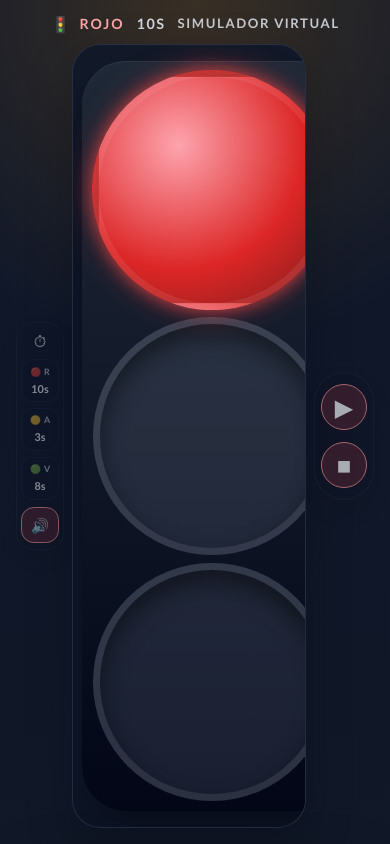
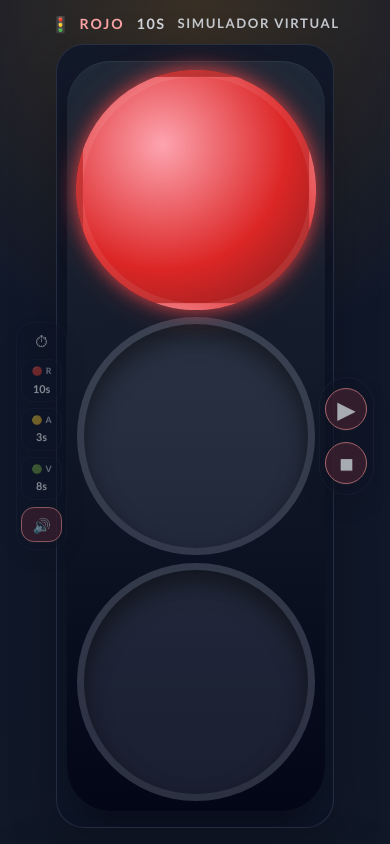
Before and after one commit to carteaga/mimo-traffic-lights, a React (Vite) app: page / in a window 390 px wide. Shown: the top 844 px of the page. Built offline with nearby package versions, Linux system fonts and the light colour scheme; no server answers.

Commit message:
Keep mobile hero stage visible under tight widths

```diff
--- a/src/App.css
+++ b/src/App.css
@@ -853,8 +853,18 @@
     --hero-side-column-gap: 0rem;
     --hero-side-rail-space-left: 0rem;
     --hero-side-rail-space-right: 0rem;
-    --settings-rail-inset: 0rem;
-    --control-rail-inset: 0rem;
+    --settings-rail-width: clamp(2.75rem, 15vw, 3.2rem);
+    --control-rail-width: clamp(2.9rem, 17vw, 3.45rem);
+    --hero-mobile-max-rail-width: max(
+      var(--settings-rail-width),
+      var(--control-rail-width)
+    );
+    --hero-mobile-left-overlap-limit: calc(
+      var(--traffic-panel-padding) + var(--traffic-shell-padding) + 0.1rem
+    );
+    --hero-mobile-right-overlap-limit: calc(
+      var(--traffic-panel-padding) + var(--traffic-shell-padding) + 0.2rem
+    );
     --hero-stage-height: calc(
       100dvh - var(--hero-top-padding) - var(--hero-bottom-padding) -
         var(--hero-header-height) - var(--hero-mobile-header-gap) - var(--hero-gap)
@@ -878,36 +888,51 @@
   }
 
   .hero-mobile-stage-shell {
+    position: relative;
     height: 100%;
     width: min(
       100%,
       calc(
-        var(--traffic-scene-width) + var(--settings-rail-width) +
-          var(--control-rail-width) + 1rem
+        var(--traffic-scene-width) + (var(--hero-mobile-max-rail-width) * 2) +
+          1rem
       )
     );
-    display: grid;
-    grid-template-columns:
-      minmax(0, var(--settings-rail-width))
-      minmax(0, var(--traffic-scene-width))
-      minmax(0, var(--control-rail-width));
+    min-width: 0;
+    display: flex;
     align-items: center;
-    justify-items: center;
-    column-gap: 0.5rem;
+    justify-content: center;
+    overflow: visible;
+    isolation: isolate;
   }
 
   .hero-mobile-rail {
-    height: 100%;
-    display: grid;
+    position: absolute;
+    top: 50%;
+    display: flex;
     align-items: center;
+    z-index: 2;
   }
 
   .hero-mobile-rail--left {
-    justify-items: start;
+    left: min(
+      0rem,
+      calc(
+        ((100% - var(--traffic-scene-width)) / 2) - var(--settings-rail-width) +
+          var(--hero-mobile-left-overlap-limit)
+      )
+    );
+    transform: translateY(-50%);
   }
 
   .hero-mobile-rail--right {
-    justify-items: end;
+    right: min(
+      0rem,
+      calc(
+        ((100% - var(--traffic-scene-width)) / 2) - var(--control-rail-width) +
+          var(--hero-mobile-right-overlap-limit)
+      )
+    );
+    transform: translateY(-50%);
   }
 
   .hero-mobile-header {
@@ -941,6 +966,9 @@
     height: 100%;
     display: grid;
     align-items: center;
+    justify-items: center;
+    position: relative;
+    z-index: 1;
   }
 
   .hero-mobile-stage-center .traffic-light-card {
@@ -960,47 +988,3 @@
     grid-column: 1;
   }
 }
-
-@media (max-width: 310px) {
-  .app {
-    --settings-overlay-shift: -0.1rem;
-    --control-overlay-shift: -0.25rem;
-  }
-
-  .hero-mobile-stage-shell {
-    display: none;
-  }
-
-  .hero-light-stage {
-    display: grid;
-    align-items: center;
-    justify-items: center;
-  }
-
-  .hero-light-stack {
-    display: grid;
-    width: min(100%, var(--traffic-scene-width));
-    grid-template-columns: minmax(0, var(--traffic-scene-width));
-    justify-items: center;
-  }
-
-  .hero-settings-overlay,
-  .hero-controls-overlay {
-    position: absolute;
-    top: 50%;
-    display: block;
-    grid-column: 1;
-  }
-
-  .hero-settings-overlay {
-    left: max(-0.15rem, var(--settings-overlay-shift));
-    justify-self: unset;
-    transform: translateY(-50%);
-  }
-
-  .hero-controls-overlay {
-    right: max(-0.35rem, var(--control-overlay-shift));
-    justify-self: unset;
-    transform: translateY(-50%);
-  }
-}
```
Also changed, not shown: 2 other files (tests, documents, lock files or other folders).
